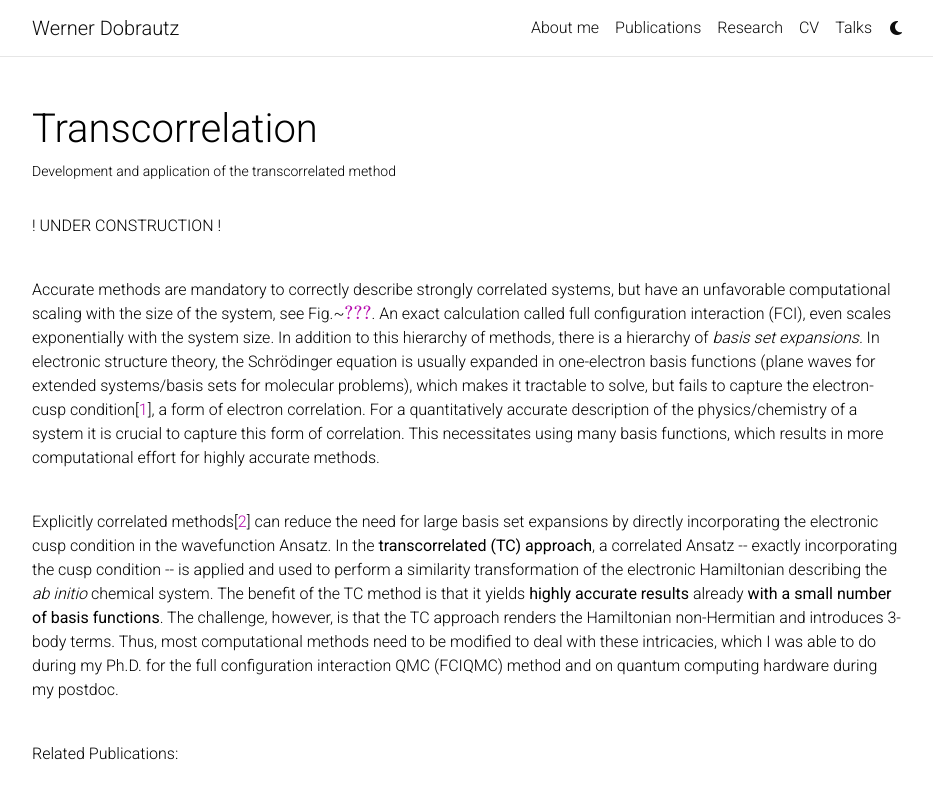
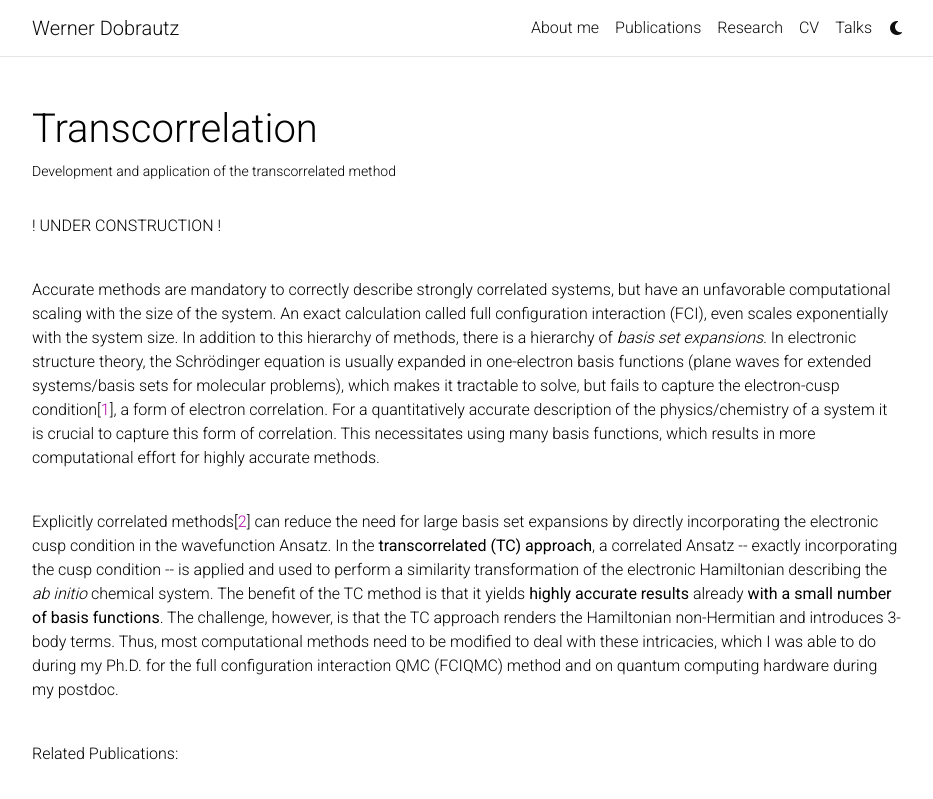
Before and after one commit to dobrautz/dobrautz.github.io, a Jekyll site: the page built from _projects/4_project.md, in a window 1280 px wide and 976 px high, cut to the strip 0-802 px from the top of the window. Shown: the top 799 px of the strip, without its empty margins (173-1106 px from the left). Built offline with Jekyll 4.4.1, drawn with Linux system fonts in a browser that asks for light colours; comment, search, counter and statistics services are not loaded; a style sheet for code colours, icons or effects is not loaded.

Commit message:
Update 4_project.md

```diff
--- a/_projects/4_project.md
+++ b/_projects/4_project.md
@@ -12,7 +12,7 @@ category: Research
 <p>
 	Accurate methods are mandatory to
 	correctly describe strongly correlated systems, but have an unfavorable computational scaling with
-	the size of the system, see Fig.~\ref{fig:cbs}.
+	the size of the system.
 	An exact calculation called full configuration interaction (FCI),
 	even scales exponentially with the system size.
 	In addition to this hierarchy of methods, there is a hierarchy of
```
